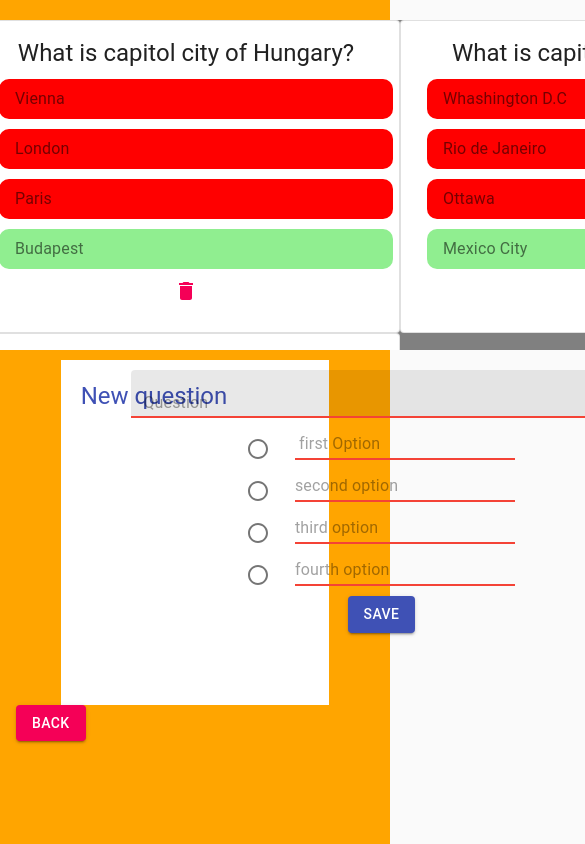
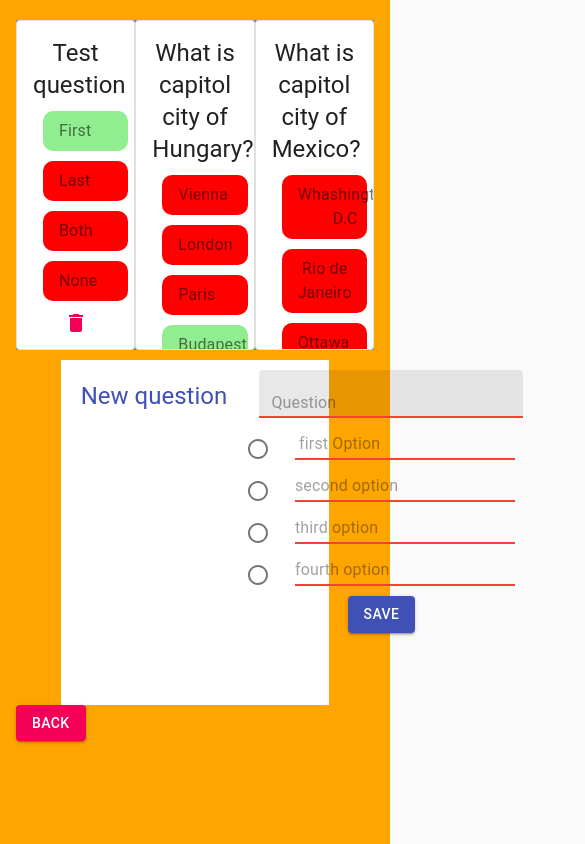
Before and after one commit to CodeLeonin/Quiz-app, a React (Create React App) app: page /questionHandler in a window 390 px wide. Shown: the top 844 px of the page, 585 px wide, since content can reach past the window. Built offline with nearby package versions, Linux system fonts and the light colour scheme.

Commit message:
responsivity fixes

```diff
--- a/src/components/question/AddQuestion.jsx
+++ b/src/components/question/AddQuestion.jsx
@@ -27,7 +27,7 @@ const useStyles = makeStyles({
         alignContent: 'center',
     },
     questionField: {
-        width: '500px',
+        width: '100%',
         margin: '10px 10px',
     }
 })
--- a/src/components/question/QuestionList.jsx
+++ b/src/components/question/QuestionList.jsx
@@ -11,14 +11,16 @@ const useStyles = makeStyles(() => ({
         overflow: 'auto',
         backgroundColor: "grey",
         marginTop: '20px',
-        minWidth: '1302px',
-        maxWidth: '1302px',
+        minWidth: '100%',
+        maxWidth: '100%',
         minHeight: '330px',
         maxHeight: '330px',
     },
     card: {
-        minWidth: '428px',
-        minHeight: '250px',
+        minWidth: '33.33%',
+        maxWidth: '20%',
+        minHeight: '100%',
+        maxHeight: '20%',
         textAlign: 'center'
     },
     listItem:{
@@ -34,7 +36,7 @@ export default function QuestionList() {
     const classes = useStyles();
 
     return(
-        <Grid container className={classes.root}>
+        <Grid container className={classes.root} xs={12}>
             {questions.map((question) =>
                 <Card variant="outlined" className={classes.card}>
                     <CardContent>
--- a/src/components/quizBoard/Question.jsx
+++ b/src/components/quizBoard/Question.jsx
@@ -16,8 +16,8 @@ import {
 
 const useStyle = makeStyles({
     questionCard: {
-        minWidth: '500px',
-        minHeight: '300px',
+        minWidth: '50%',
+        minHeight: '50%',
         marginTop: '50px',
         display: 'flex',
         justifyContent: 'center',
@@ -52,7 +52,7 @@ export default function Questions({question}) {
     }
 
     return(
-       <Grid container justify="center" >
+       <Grid container justify="center" xs={12} >
            <Card variant="outlined" className={classes.questionCard}>
                <CardContent>
                     <Grid
--- a/src/components/quizBoard/Quiz.jsx
+++ b/src/components/quizBoard/Quiz.jsx
@@ -4,13 +4,14 @@ import { useDispatch, useSelector } from "react-redux";
 import { makeStyles } from '@material-ui/styles';
 import { Typography, Button, Grid, Card, CardContent } from '@material-ui/core';
 import { nextQuestion, previousQuestion } from './quizBoardSlice';
+import { resetQuestions } from '../question/questionHandlerSlice';
 import UserScore from './UserScore';
 
 const useStyles = makeStyles ({
     questionCard: {
         marginTop: '50px',
-        minWidth: '500px',
-        minHeight: '300px',
+        minWidth: '60%',
+        minHeight: '50%',
         display: 'flex',
     },
     cardContent: {
@@ -58,6 +59,12 @@ export default function Quiz() {
                     { <Question question = {questions[currentQuestion]} />}
                 </Grid>
                 :
+                <Grid
+                container
+                direction="column"
+                justify="space-evenly"
+                alignItems="center"
+                >
                     <Card variant="outlined" className={classes.questionCard}>
                         <CardContent className={classes.cardContent}>
                             <Typography variant="h4">
@@ -69,8 +76,16 @@ export default function Quiz() {
                             <Typography variant="p" color="secondary">
                                 { questions.length} / { score }
                             </Typography>
+                            <Button
+                                variant="contained"
+                                color="primary"
+                                onClick={() => resetQuestions()}
+                            >
+                                End Quiz
+                            </Button>
                         </CardContent>
                     </Card>
+                </Grid>
             }
             <Grid
                 className={ classes.questionNavigation }
--- a/src/components/quizBoard/QuizBoard.jsx
+++ b/src/components/quizBoard/QuizBoard.jsx
@@ -148,6 +148,7 @@ export default function QuizBoard() {
                         container
                         justify="space-evenly"
                         className={classes.buttons}
+                        xs={9}
                         >
                         <Button
                             variant="contained"
--- a/src/components/quizBoard/UserScore.jsx
+++ b/src/components/quizBoard/UserScore.jsx
@@ -1,20 +1,20 @@
 import React from 'react';
 import { useSelector } from 'react-redux';
-import { Divider, List, ListItem } from '@material-ui/core';
+import { Divider, List, ListItem, Grid } from '@material-ui/core';
 import { makeStyles } from '@material-ui/styles'
 
 const useStyles = makeStyles({
    userScore: {
         backgroundColor: 'white',
-        width: 200,
-        height: 200,
+        minWidth: "20%",
+        minHeight: "20%",
         justifyContent: 'flex-start',
         alignItems: 'center',
         flexDirection: 'column',
         alignSelf: 'flex-end',
         position: 'absolute',
-        top: '100px',
-        right: '50px',
+        top: '70px',
+        right: '40px',
    },
    playername: {
        textAlign: 'center',
@@ -31,7 +31,7 @@ export default function QuizDrawer() {
     const questions = useSelector( state => state.questions)
 
     return(
-        <div
+        <Grid
             className={classes.userScore}
             >
             <List>
@@ -50,6 +50,6 @@ export default function QuizDrawer() {
                    From { questions.length} questions { currentQuestion } answered
                 </ListItem>
             </List>
-        </div>
+        </Grid>
     )
 }
```
Lines whose indentation alone changed are shown as unchanged.
